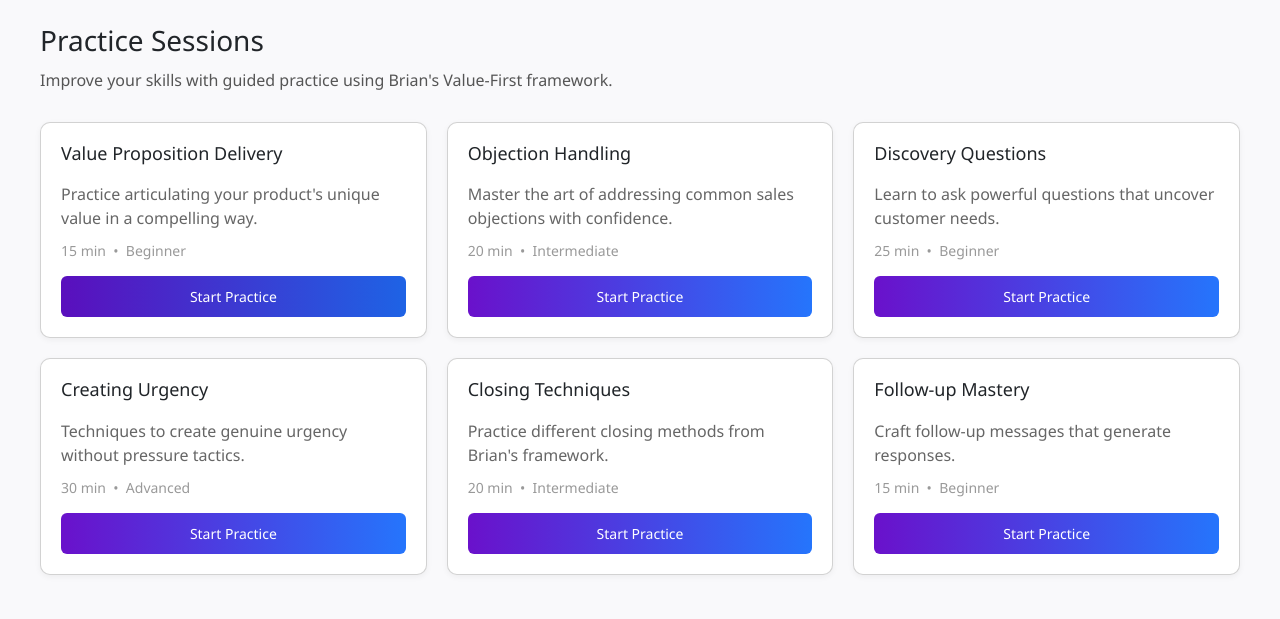
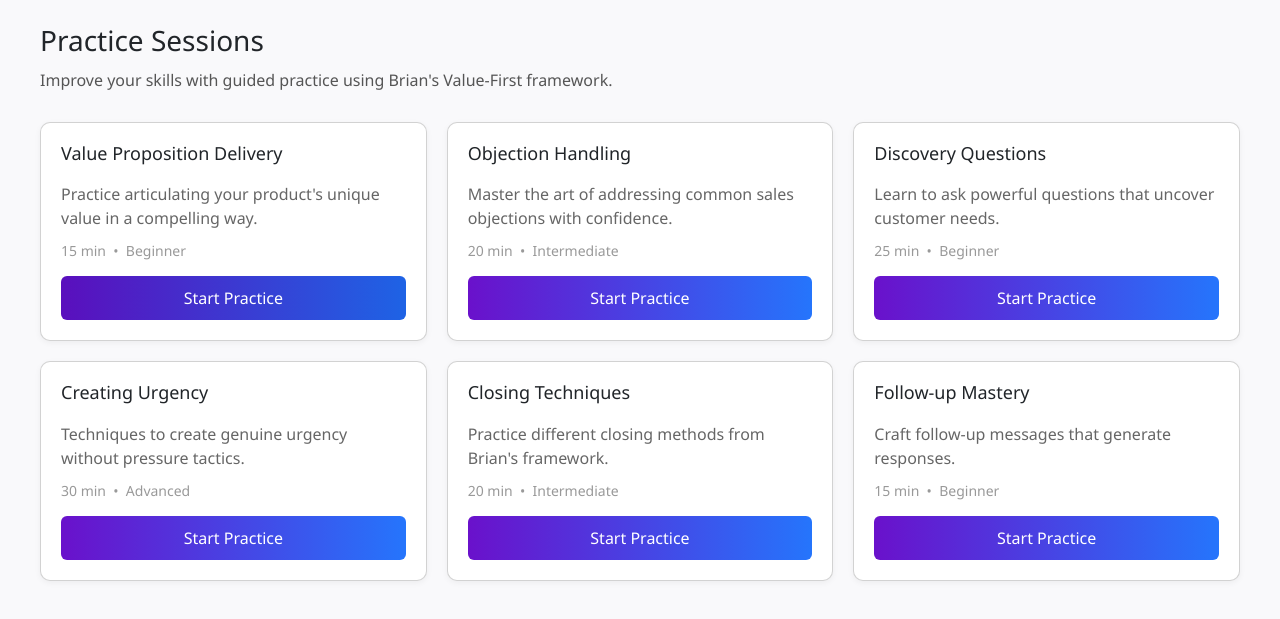
Before and after one commit to minhhing611/Sales-Coach-AI-FrontEnd, a plain HTML site: page index.html in a window 1280 px wide. In both pictures the pointer is over the button 233 px from the left and 411 px from the top of the page. Shown: the part 115-734 px from the top of the page. Drawn offline with nearby package versions, Linux system fonts and the light colour scheme.

Commit message:
Update index.html

```diff
--- a/index.html
+++ b/index.html
@@ -71,15 +71,18 @@
         border: none;
         color: white;
         padding: 10px;
-        font-size: 14px;
+        font-size: 22px bold;
         border-radius: 6px;
         cursor: pointer;
         transition: background 0.3s;
       }
 
-      .btn:hover {
+      .btn:hover,
+      .btn:focus,
+      .btn:active {
         background: linear-gradient(to right, #5a0fbd, #1e63e5);
         color: white;
+        outline: none;
       }
     </style>
   </head>
```
